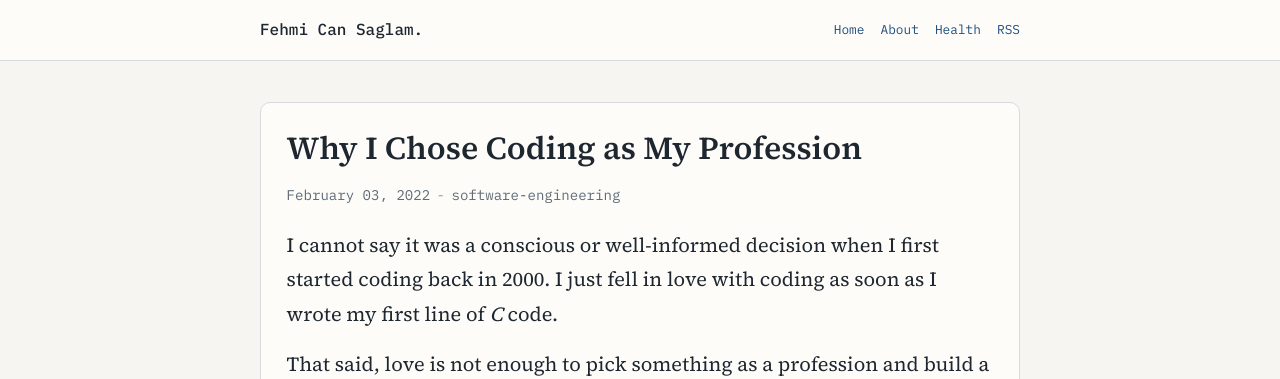
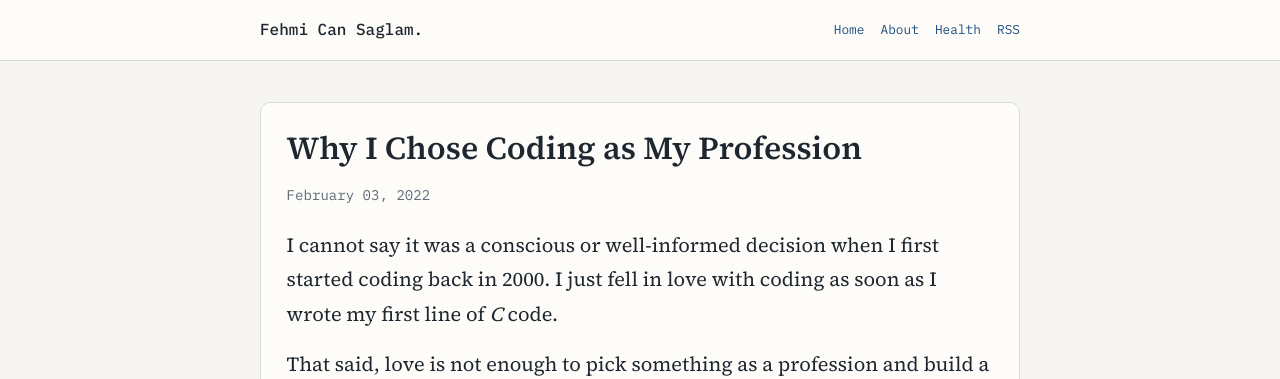
Before and after one commit to fehmicansaglam/fehmicansaglam.github.com, a Jekyll site: the page built from _posts/2022-02-03-why-i-chose-coding-as-my-profession.md, in a window 1280 px wide. Shown: the top 379 px of the page. Built offline with Jekyll 4.4.1, drawn with Linux system fonts in a browser that asks for light colours.

Commit message:
simplify post meta and align FCS signature right

```diff
--- a/_layouts/post.html
+++ b/_layouts/post.html
@@ -28,10 +28,9 @@
       <h1 class="page-title">{{ page.title | xml_escape }}</h1>
       <p class="post-meta">
         <span>{{ page.date | date: "%B %d, %Y" }}</span>
-        {% if page.category %}<span class="meta-dot">-</span><span class="mono">{{ page.category }}</span>{% endif %}
       </p>
       <div class="post-content">{{ content }}</div>
-      <p class="post-signature">-FCS-</p>
+      <p class="post-signature">FCS</p>
     </article>
   </main>
 
--- a/assets/site.css
+++ b/assets/site.css
@@ -265,6 +265,7 @@
   color: var(--muted);
   font-family: "IBM Plex Mono", Menlo, Monaco, monospace;
   font-size: 0.82rem;
+  text-align: right;
 }
 
 .mono {
```
